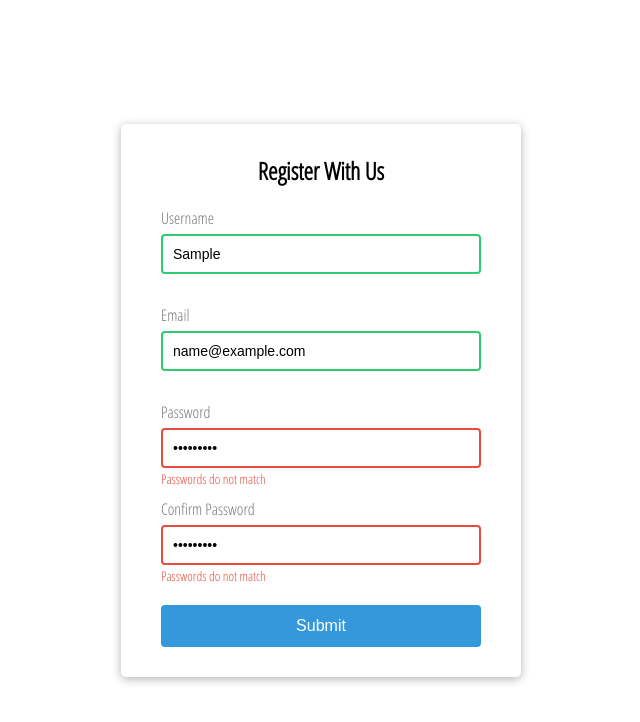
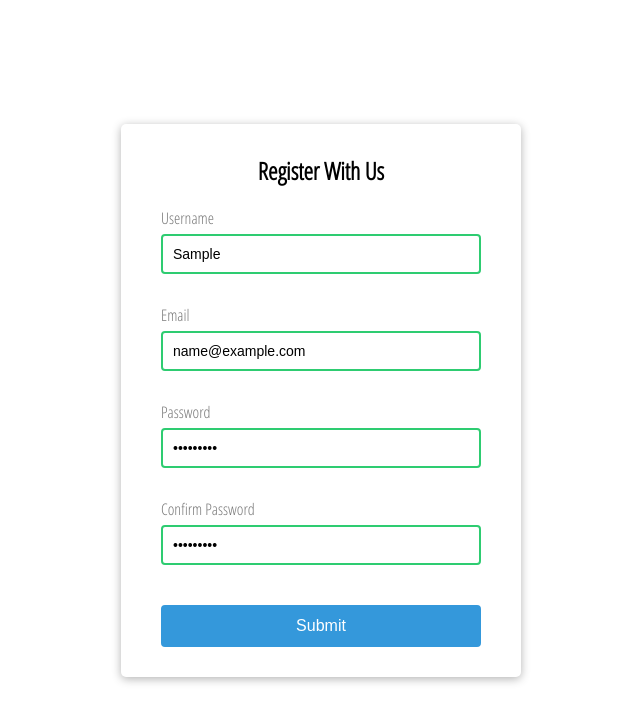
Before and after one commit to jin0106/20-Web-projects-by-Vanilla-JS, a plain HTML site: page 01. Form Validator/index.html in a window 1280 px wide. Both pictures are taken after typing "Sample", "name@example.com", "Sample123", "Sample123" into the empty fields and a click on the button "Submit". Shown: the whole page, without its empty margins (319-959 px from the left). Drawn offline with Linux system fonts and the light colour scheme.

Commit message:
reademe updated

```diff
--- a/01. Form Validator/script.js
+++ b/01. Form Validator/script.js
@@ -56,10 +56,9 @@ function checkLength(input, min, max){
 
 // Check passwords match
 function checkPasswordsMatch(input1, input2){
-  if (input1.value !== input2.value2) {
+  if (input1.value !== input2.value) {
     showError(input2, 'Passwords do not match' )
     showError(input1, 'Passwords do not match' )
-
   }
 }
 // Get fieldname
@@ -73,8 +72,9 @@ form.addEventListener('submit', function(event){
   event.preventDefault();
 
   checkRequired([username, email, password, password2]);
+  checkPasswordsMatch(password, password2);
   checkLength(username, 3, 15);
   checkLength(password, 6, 20);
+  checkLength(password2, 6, 20);
   checkEmail(email);
-  checkPasswordsMatch(password, password2);
 })
--- a/01. Form Validator/style.css
+++ b/01. Form Validator/style.css
@@ -66,11 +66,11 @@ h2 {
   border-color: #777;
 }
 
-.form-control.success input {
+.success input {
   border-color: var(--success-color);
 }
 
-.form-control.error input {
+.error input {
   border-color: var(--error-color);
 }
 
@@ -83,7 +83,7 @@ h2 {
 }
 
 /* if form-control has error class, small is visible */
-.form-control.error small {
+.error small {
   visibility: visible;
 }
 
```
Also changed, not shown: 01. Form Validator/readme.assets/image-20211212160119588.png (added), 01. Form Validator/readme.assets/image-20211212160556269.png (added), 01. Form Validator/readme.assets/image-20211212160614044.png (added), 1 other file.
